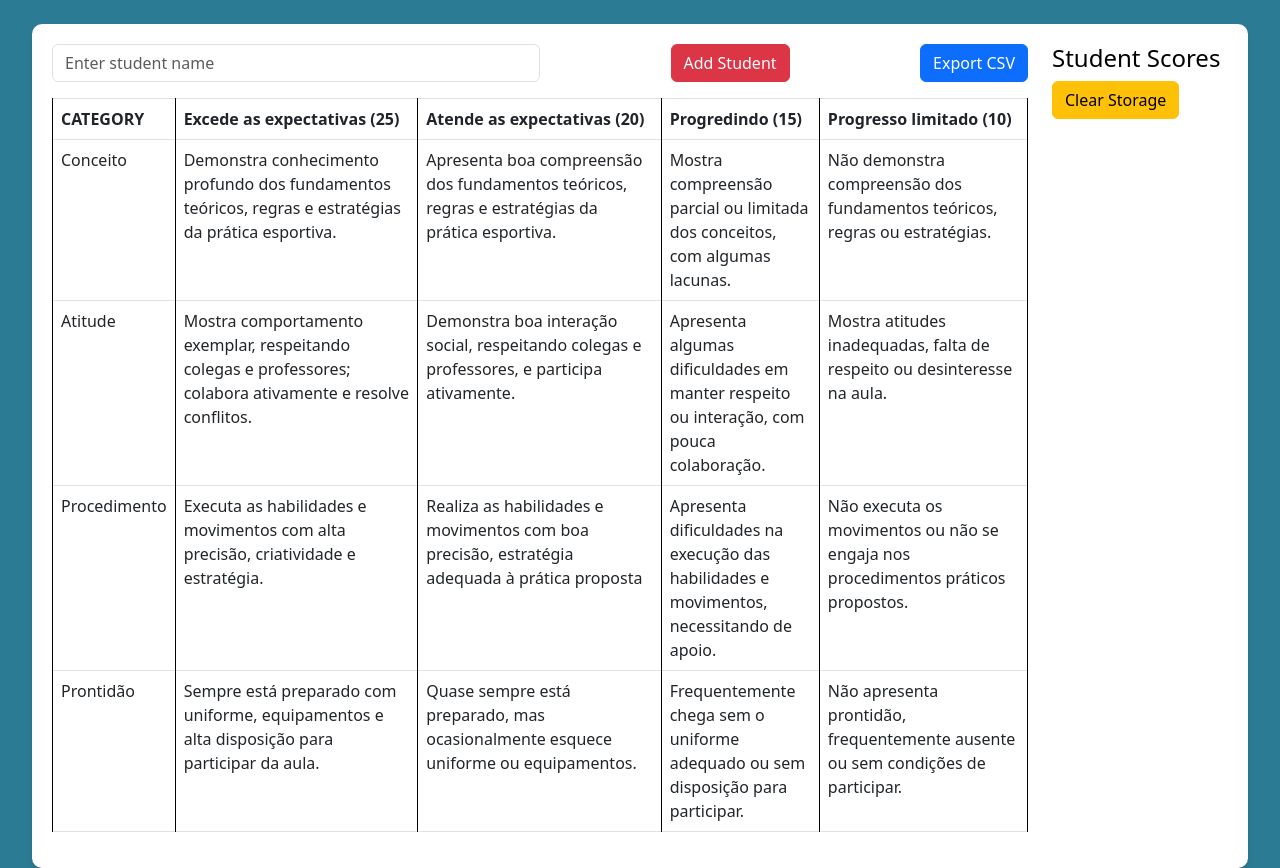
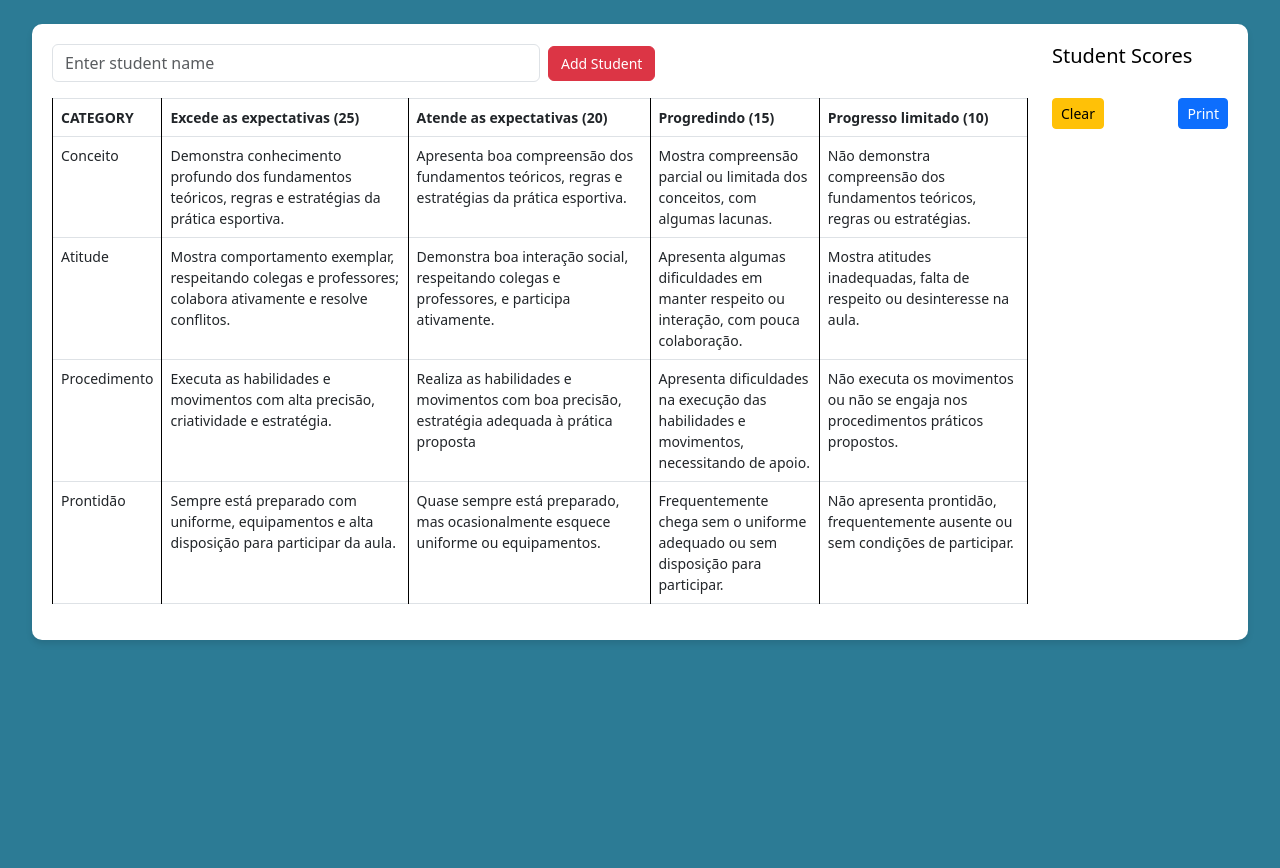
Before and after one commit to GustaSilvaBr/ear-rubrics, a plain HTML site: page public/index.html in a window 1280 px wide. After the commit the page ends 800 px from the top, so only its background shows below. Drawn offline with nearby package versions, Linux system fonts and the light colour scheme.

Commit message:
:lipstick: style: aligned

```diff
--- a/index.html
+++ b/public/index.html
@@ -32,7 +32,11 @@
             padding: 10px;
             text-align: left;
             cursor: pointer;
+            font-size: 14px;
+        }
 
+        button.btn {
+            font-size: 14px;
         }
 
         th {
@@ -48,20 +52,31 @@
             color: #FFFFFF !important;
 
         }
+
+        .header {
+            display: flex;
+        }
+
+        h5 {
+            text-align: left;
+        }
     </style>
 </head>
 
 <body>
     <div class="container mt-4">
         <div class="row">
-            <!-- Rubric Table on the Left -->
+            <div class="col-md-10 d-flex justify-content-start gap-2 align-items-center mb-3">
+                <input type="text" id="studentName" class="form-control w-50" placeholder="Enter student name">
+                <button class="btn btn-danger" onclick="calculateScore()">Add Student</button>
+            </div>
+            <h5 class="col-md-2">
+                Student Scores
+            </h5>
+
+        </div>
+        <div class="row">
             <div class="col-md-10">
-                <div class="d-flex justify-content-between align-items-center mb-3">
-                    <input type="text" id="studentName" class="form-control w-50" placeholder="Enter student name">
-                    <button class="btn btn-danger" onclick="calculateScore()">Add Student</button>
-                    <button class="btn btn-primary" onclick="exportCSV()">Export CSV</button>
-                </div>
-
                 <table class="table table-bordered">
                     <thead>
                         <tr>
@@ -93,18 +108,21 @@
                             <td data-points="25">Mostra comportamento exemplar, respeitando colegas e professores;
                                 colabora ativamente e resolve conflitos.
                             </td>
-                            <td data-points="20">Demonstra boa interação social, respeitando colegas e professores, e
+                            <td data-points="20">Demonstra boa interação social, respeitando colegas e professores,
+                                e
                                 participa ativamente.
                             </td>
                             <td data-points="15">Apresenta algumas dificuldades em manter respeito ou interação, com
                                 pouca colaboração.
                             </td>
-                            <td data-points="10">Mostra atitudes inadequadas, falta de respeito ou desinteresse na aula.
+                            <td data-points="10">Mostra atitudes inadequadas, falta de respeito ou desinteresse na
+                                aula.
                             </td>
                         </tr>
                         <tr>
                             <td>Procedimento</td>
-                            <td data-points="25">Executa as habilidades e movimentos com alta precisão, criatividade e
+                            <td data-points="25">Executa as habilidades e movimentos com alta precisão, criatividade
+                                e
                                 estratégia.
                             </td>
                             <td data-points="20">Realiza as habilidades e movimentos com boa precisão, estratégia
@@ -112,14 +130,16 @@
                             <td data-points="15">Apresenta dificuldades na execução das habilidades e movimentos,
                                 necessitando de apoio.
                             </td>
-                            <td data-points="10">Não executa os movimentos ou não se engaja nos procedimentos práticos
+                            <td data-points="10">Não executa os movimentos ou não se engaja nos procedimentos
+                                práticos
                                 propostos.
 
                             </td>
                         </tr>
                         <tr>
                             <td>Prontidão</td>
-                            <td data-points="25">Sempre está preparado com uniforme, equipamentos e alta disposição para
+                            <td data-points="25">Sempre está preparado com uniforme, equipamentos e alta disposição
+                                para
                                 participar da aula.
                             </td>
                             <td data-points="20">Quase sempre está preparado, mas ocasionalmente esquece uniforme ou
@@ -133,11 +153,11 @@
                     </tbody>
                 </table>
             </div>
-
-            <!-- Student Scores on the Right -->
             <div class="col-md-2">
-                <h4>Student Scores</h4>
-                <button class="btn btn-warning" onclick="clearLocalStorage()">Clear Storage</button>
+                <div class="d-flex justify-content-between gap-2 align-items-center">
+                    <button class="btn btn-warning btn-sm" onclick="clearLocalStorage()">Clear</button>
+                    <button class="btn btn-primary btn-sm" onclick="clearLocalStorage()">Print</button>
+                </div>
 
                 <div id="result" class="mt-4"></div>
             </div>
@@ -157,8 +177,16 @@
         document.querySelectorAll("td[data-points]").forEach(td => {
             td.addEventListener("click", function () {
                 let row = this.parentElement;
+
                 row.querySelectorAll("td").forEach(cell => cell.classList.remove("selected"));
-                this.classList.add("selected");
+                if (td.classList.contains("")) {
+                    td.classList.remove("selected");
+                } else {
+                    this.classList.add("selected");
+
+                }
+
+
             });
         });
 
```
Also changed, not shown: firebase.json (added), 2 other files.
